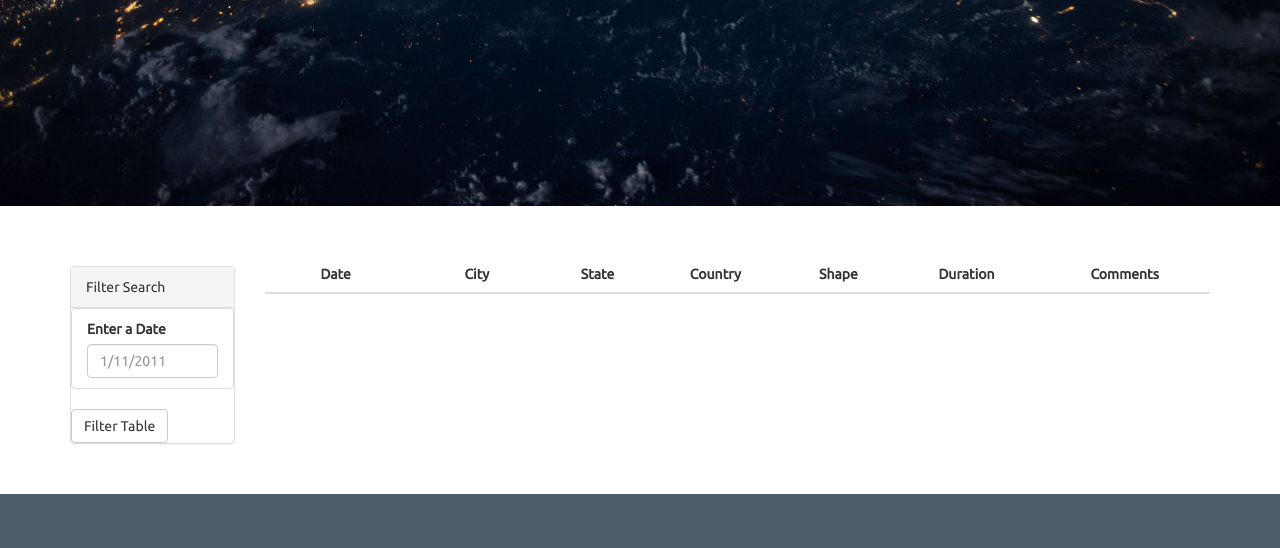
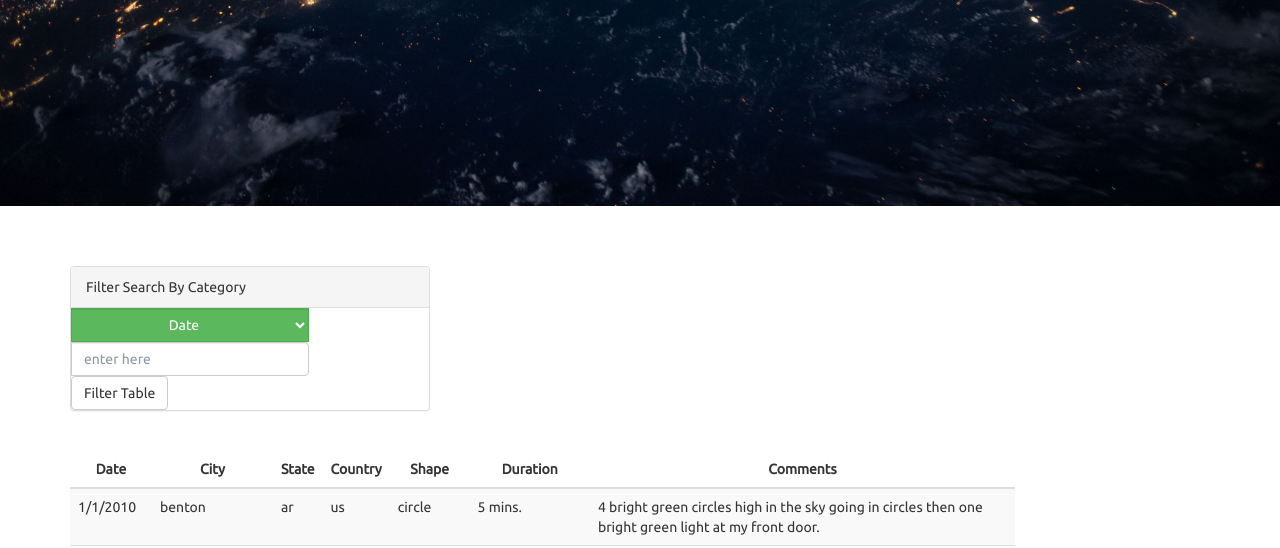
Before and after one commit to Stu-Vic/javascript-challenge, a plain HTML site: page UFO-level-2/index.html in a window 1280 px wide. Shown: the part 406-954 px from the top of the page. Drawn offline with nearby package versions, Linux system fonts and the light colour scheme.

Commit message:
UFO2 edit

```diff
--- a/UFO-level-2/index.html
+++ b/UFO-level-2/index.html
@@ -8,6 +8,9 @@
   <link rel="stylesheet" href="https://maxcdn.bootstrapcdn.com/bootswatch/3.3.7/superhero/bootstrap.min.css">
   <link href="https://fonts.googleapis.com/css?family=Ubuntu" rel="stylesheet">
   <link rel="stylesheet" href="static/css/style.css">
+
+  <script src="https://cdnjs.cloudflare.com/ajax/libs/popper.js/1.14.7/umd/popper.min.js"></script>
+  <script src="https://maxcdn.bootstrapcdn.com/bootstrap/4.3.1/js/bootstrap.min.js"></script>
 </head>
 
 <body>
@@ -27,27 +30,36 @@
     </div>
     <div class="container">
       <div class="row margin-top-50">
-        <div class="col-md-2">
+        <div class="col-md-4">
           <aside class="filters">
             <div class="panel panel-default">
-              <div class="panel-heading">Filter Search</div>
+              <div class="panel-heading">Filter Search By Category</div>
               <div class="panel-body">
                 <form>
-                  <div class="form-group">
-                    <ul class="list-group" id="filters">
-                      <li class="filter list-group-item">
-                        <label for="date">Enter a Date</label>
-                        <input class="form-control" id="datetime" type="text" placeholder="1/11/2011">
-                      </li>
-                    </ul>
-                  </div>
-                  <button id="filter-btn" type="button" class="btn btn-default">Filter Table</button>
+
+                  <div class="input-group">
+                    <div class="input-group-prepend">
+                          <select type="button" class="form-control btn btn-success" data-toggle="dropdown">
+                              <option href="#" class="dropdown-item">Date</option>
+                              <option href="#" class="dropdown-item">City</option>
+                              <option href="#" class="dropdown-item">State</option>
+                              <option href="#" class="dropdown-item">Country</option>
+                              <option href="#" class="dropdown-item">Shape</option>
+                          </select>
+                    </div>
+                          <input type="text" id="input" class="form-control" placeholder="enter here">
+                   </div>
                 </form>
+
+               <button id="filter-btn" type="button" class="btn btn-default">Filter Table</button>
+
               </div>
             </div>
           </aside>
         </div>
+        <div class="row margin-top-50"></div>
         <div class="col-md-10">
+    </br>
           <div id="table-area" class="">
             <table id="ufo-table" class="table table-striped">
               <thead>
--- a/UFO-level-2/static/js/app.js
+++ b/UFO-level-2/static/js/app.js
@@ -1,4 +1,59 @@
 // from data.js
 var tableData = data;
+console.log(tableData);
 
-// YOUR CODE HERE!
+// reference to the table body
+var tbody = d3.select("tbody");
+
+// UFO Sighting values for each col
+tableData.forEach(function(ufoSighting) {
+    console.log(ufoSighting);
+    // Append one table row `tr` for each UFO Sighting object
+    var row = tbody.append("tr");
+
+    // Use `Object.entries` to console.log each UFO Sighting value
+    Object.entries(ufoSighting).forEach(function([key, value]) {
+      console.log(key, value);
+      // Append a cell to the row for each value
+      var cell = row.append("td");
+      cell.text(value);
+    });
+  });
+
+
+// select the button
+var button = d3.select("#filter-btn");
+button.on("click", function() {
+
+    tbody.html("");
+
+    // Select the input date, state, shape and get the raw HTML nodes
+    var inputElement = d3.select("#input");
+    // Get the value property of the input date, state, shape
+    var inputValue = inputElement.property("value");
+    // console.log input value
+    // console.log(inputValue);
+    // Filter Data with datetime equal to input value
+    var filteredData = tableData.filter(sighting => sighting.datetime === inputValue ||
+                                                    sighting.city === inputValue ||
+                                                    sighting.state === inputValue ||
+                                                    sighting.country === inputValue ||
+                                                    sighting.shape === inputValue);
+    // console.log filter values
+    console.log(filteredData);
+
+
+    filteredData.forEach(function(selections) {
+
+    console.log(selections);
+    // Append one table row `tr` for each UFO Sighting object
+    var row = tbody.append("tr");
+    // Use `Object.entries` to console.log each UFO Sighting value
+    Object.entries(selections).forEach(function([key, value]) {
+        console.log(key, value);
+        // Append a cell to the row for each value
+        var cell = row.append("td");
+        cell.text(value);
+    });
+});
+});
```
